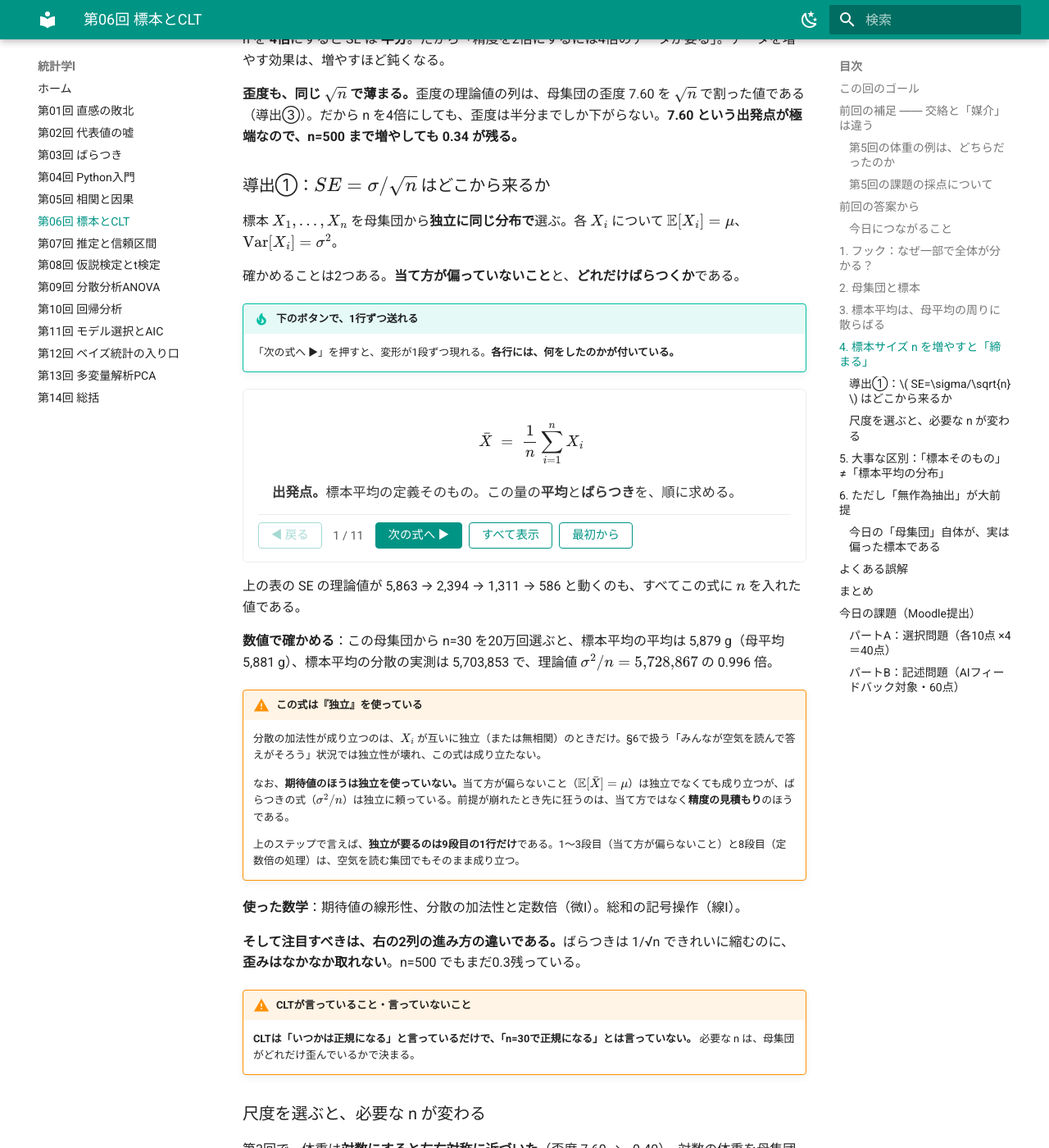
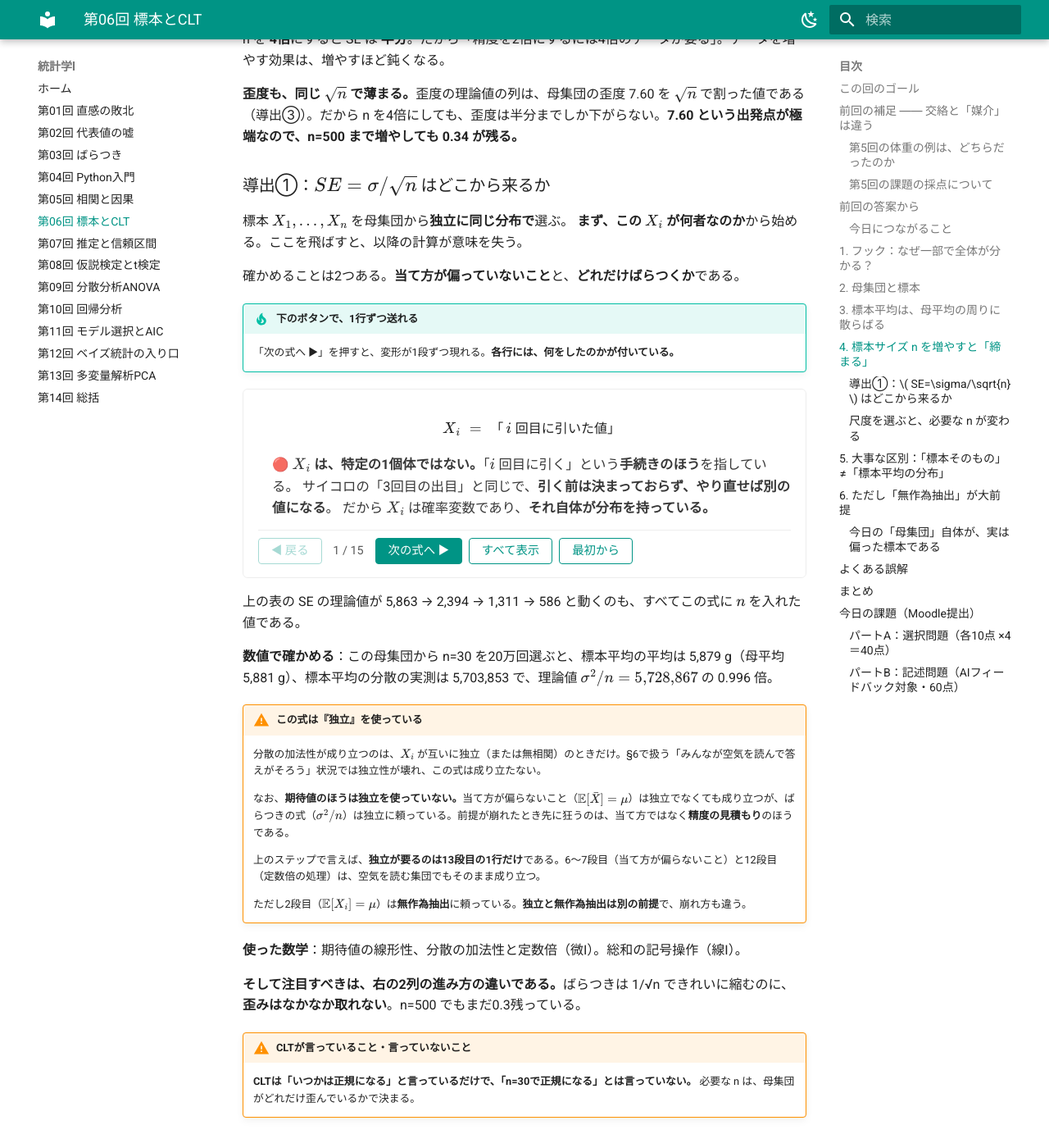
Before and after one commit to aonoa68/toukei-1, an MkDocs documentation site: the page built from docs/06_sampling_clt.md, in a window 1280 px wide and 1400 px high, scrolled down 8119 px. Shown: the whole window at 82% size. Built offline with MkDocs 1.6.1 and Material for MkDocs 9.7.7, drawn with Linux system fonts in a browser that asks for light colours.

Commit message:
第6回 導出①：E[Xi]=μ がなぜ成り立つのかを4段で出す
「各 Xi について E[Xi]=μ、Var[Xi]=σ²」と、前提として置くだけだった。
学生が最初につまずくのはここ。11段→15段。

- Xi は特定の個体ではなく「i回目に引く」という手続き（確率変数）であること
- 無作為に1個引くなら、その値の分布は母集団の分布そのもの
- 🔴 実際に計算する段：E[Xi]=Σ xk·(1/N)=（1/N）Σ xk = μ。
  確率が全部 1/N で共通だから外に出せて、母平均の式そのものになる
- どの i でも同じ値になることが、和を取るときに効くこと
- 偏った選び方では pk≠1/N なので母平均にならない＝無作為抽出とは 1/N を
  そろえる操作である、と位置づけた

🔴 独立と無作為抽出は別の前提であることを末尾の warning にも追記。
独立が要るのは13段目の1行だけ、無作為抽出が要るのは2〜4段目。

第7回 導出①からこのステップへの参照リンクも追加。

Co-Authored-By: Claude Opus 5 <noreply@anthropic.com>
Claude-Session: https://claude.ai/code/session_01VNG6MY7caqH6ZBqg92AUZE

```diff
--- a/docs/06_sampling_clt.md
+++ b/docs/06_sampling_clt.md
@@ -286,7 +286,8 @@ n を **4倍**にすると SE は **半分**。だから「精度を2倍にす
 
 ### 導出①：\( SE=\sigma/\sqrt{n} \) はどこから来るか
 
-標本 \( X_1,\dots,X_n \) を母集団から**独立に同じ分布で**選ぶ。各 \( X_i \) について \( \mathbb{E}[X_i]=\mu \)、\( \mathrm{Var}[X_i]=\sigma^2 \)。
+標本 \( X_1,\dots,X_n \) を母集団から**独立に同じ分布で**選ぶ。
+**まず、この \( X_i \) が何者なのか**から始める。ここを飛ばすと、以降の計算が意味を失う。
 
 確かめることは2つある。**当て方が偏っていないこと**と、**どれだけばらつくか**である。
 
@@ -297,9 +298,71 @@ n を **4倍**にすると SE は **半分**。だから「精度を2倍にす
 
 <div markdown>
 
+$$ X_i \;=\; \text{「}\,i\ \text{回目に引いた値」} $$
+
+🔴 **\( X_i \) は、特定の1個体ではない。**「\( i \) 回目に引く」という**手続きのほう**を指している。
+サイコロの「3回目の出目」と同じで、**引く前は決まっておらず、やり直せば別の値になる**。
+だから \( X_i \) は確率変数であり、**それ自体が分布を持っている。**
+
+</div>
+
+<div markdown>
+
+$$ \mathbb{E}[X_i]=\mu, \qquad \mathrm{Var}[X_i]=\sigma^2 \qquad (\text{どの } i \text{ でも同じ}) $$
+
+**なぜこう言えるのか。無作為に1個引くなら、その値の分布は母集団の分布そのものだからである。**
+
+母集団の中から**どれも等しい確率で**1つ取るのだから、どの値がどれくらい出やすいかの割合は、
+**母集団の中にその値がどれくらいあるかの割合と、そのまま同じ**になる。
+分布が母集団と同じなら、平均も母平均 \( \mu \)、分散も母分散 \( \sigma^2 \) である。
+
+「1個しか引いていないのに平均とは？」と思うかもしれない。ここでいう平均は
+**その1回の引きを無限回やり直したときの平均**であって、手元の1個の値のことではない。
+
+> **これは仮定ではなく、「無作為に1個引く」という操作がそういうものだ、というだけである。**
+> 「独立に**同じ分布で**選ぶ」の「同じ分布」とは、このことを指している。
+
+</div>
+
+<div markdown>
+
+$$ \mathbb{E}[X_i] \;=\; \sum_{k=1}^{N} x_k \cdot \Pr(X_i = x_k) \;=\; \sum_{k=1}^{N} x_k \cdot \frac{1}{N} \;=\; \frac{1}{N}\sum_{k=1}^{N} x_k \;=\; \mu $$
+
+**言葉ではなく、計算で確かめる。**母集団が \( N \) 個の値 \( x_1,\dots,x_N \) からなるとする
+（この授業なら霊長類265種の体重、\( N=265 \)）。
+
+無作為に1個引くとは、**どの個体も確率 \( 1/N \) で引かれる**ということである。
+期待値の定義（値 × その確率を全部足す）に入れると、確率が全部 \( 1/N \) で共通なので**外に出せる**。
+すると残るのは \( \frac{1}{N}\sum x_k \) ―― **これは母平均の定義そのもの**である。
+
+> **「母集団の平均」と「1個引いたときの期待値」が同じ式になる。だから \( \mathbb{E}[X_i]=\mu \)。**
+
+分散も同じことで、\( \mathrm{Var}[X_i]=\sum_k (x_k-\mu)^2\cdot\frac{1}{N}=\sigma^2 \)。
+
+🔴 **肝心なのは、\( 1/N \) が全部そろっていること。**
+偏った選び方では確率が個体ごとに違う（\( p_k \ne 1/N \)）ので、
+\( \sum x_k p_k \) は母平均にならない。**無作為抽出とは、この \( 1/N \) をそろえる操作である。**
+
+</div>
+
+<div markdown>
+
+$$ \mathbb{E}[X_1]=\mathbb{E}[X_2]=\cdots=\mathbb{E}[X_n]=\mu $$
+
+**どの \( i \) でも同じ値になる、というのが次に効いてくる。**
+1回目も100回目も、引き方が同じなら期待値も同じ。だから和を取ったときに \( \mu \) が \( n \) 個そろう。
+
+🔴 **ここが崩れる例**：1〜10人目は都市部から、11人目以降は農村部から選ぶ。
+このとき \( \mathbb{E}[X_1] \ne \mathbb{E}[X_{11}] \) となり、**以下の計算はどれも成り立たない。**
+第6回でくり返す「無作為抽出でなければ \( n \) では直らない」は、この1行が崩れることである。
+
+</div>
+
+<div markdown>
+
 $$ \bar{X} \;=\; \frac{1}{n}\sum_{i=1}^{n} X_i $$
 
-**出発点。**標本平均の定義そのもの。この量の**平均**と**ばらつき**を、順に求める。
+**ここからが本題。**標本平均の定義そのもの。この量の**平均**と**ばらつき**を、順に求める。
 
 </div>
 
@@ -407,7 +470,9 @@ $$ \mathrm{SD}[\bar{X}] \;=\; \sqrt{\frac{\sigma^2}{n}} \;=\; \frac{\sigma}{\sqr
 
     なお、**期待値のほうは独立を使っていない。**当て方が偏らないこと（\( \mathbb{E}[\bar{X}]=\mu \)）は独立でなくても成り立つが、ばらつきの式（\( \sigma^2/n \)）は独立に頼っている。前提が崩れたとき先に狂うのは、当て方ではなく**精度の見積もり**のほうである。
 
-    上のステップで言えば、**独立が要るのは9段目の1行だけ**である。1〜3段目（当て方が偏らないこと）と8段目（定数倍の処理）は、空気を読む集団でもそのまま成り立つ。
+    上のステップで言えば、**独立が要るのは13段目の1行だけ**である。6〜7段目（当て方が偏らないこと）と12段目（定数倍の処理）は、空気を読む集団でもそのまま成り立つ。
+
+    ただし2段目（\( \mathbb{E}[X_i]=\mu \)）は**無作為抽出**に頼っている。**独立と無作為抽出は別の前提**で、崩れ方も違う。
 
 **使った数学**：期待値の線形性、分散の加法性と定数倍（微I）。総和の記号操作（線I）。
 
```
Also changed, not shown: docs/07_estimation.md (+5 -0 lines).
